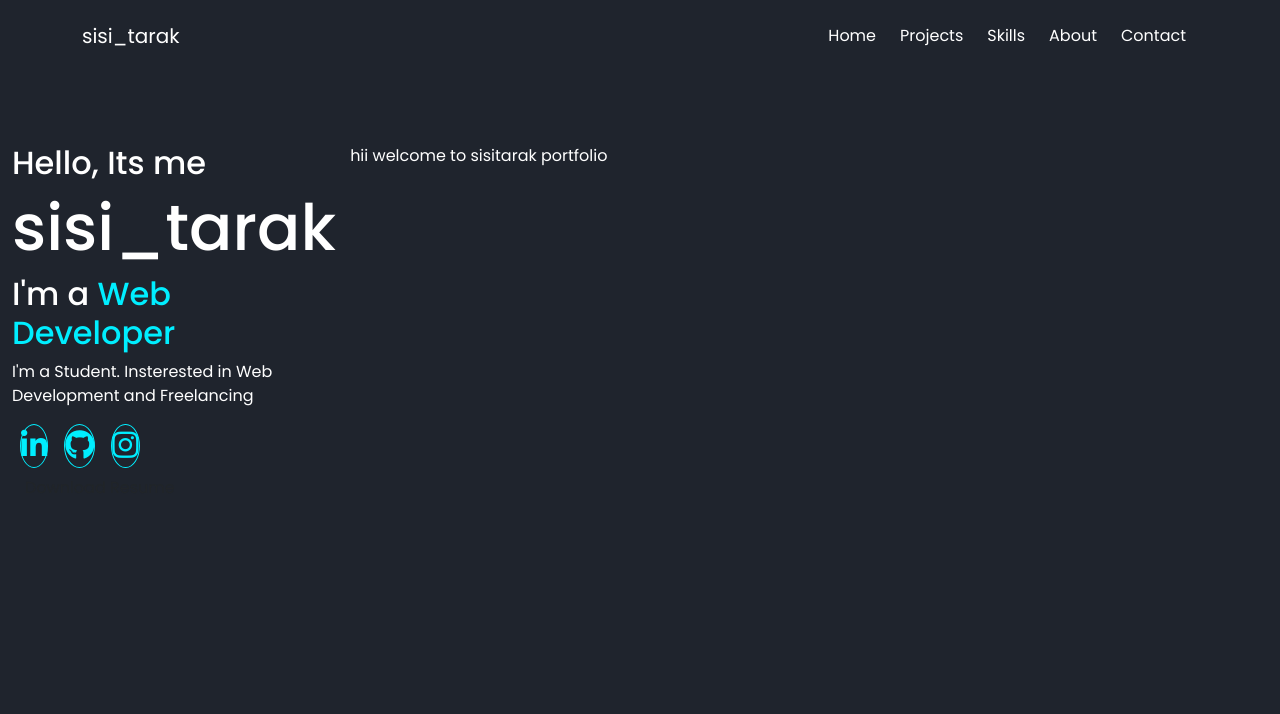
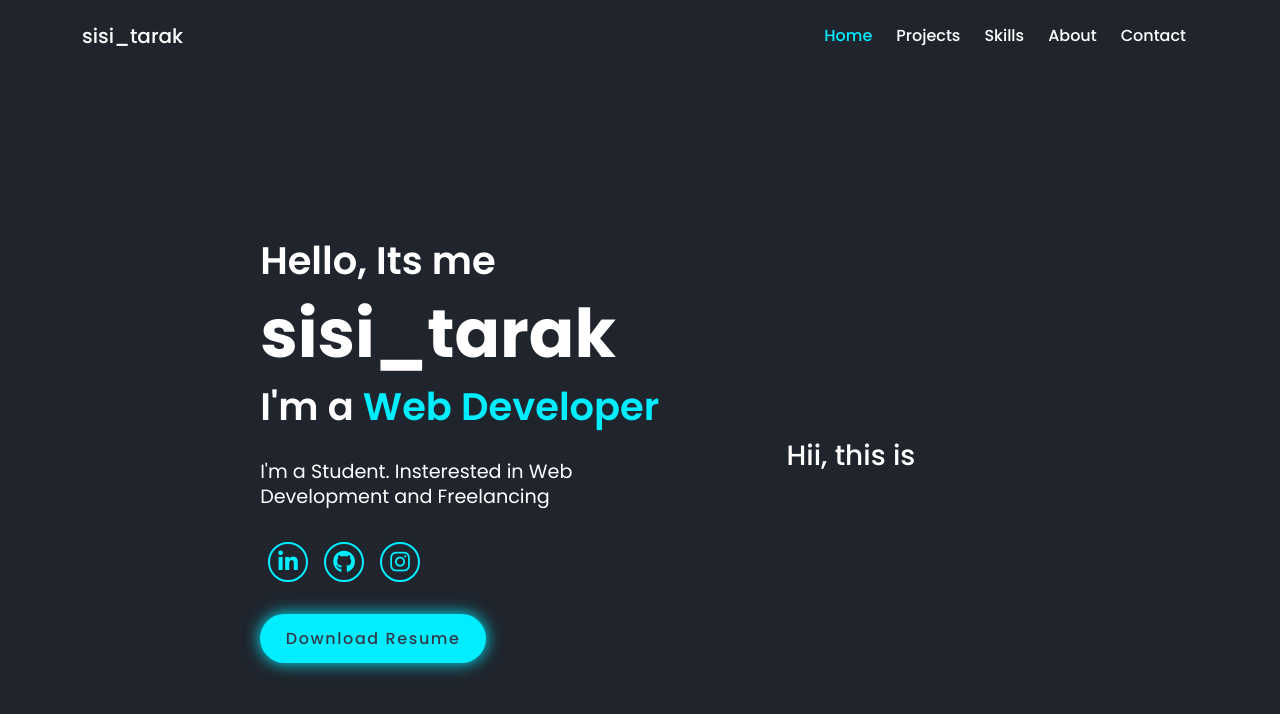
Before and after one commit to sisi-tarak/portfolio, a React (Vite) app: page / in a window 1280 px wide. Shown: the top 714 px of the page. Built offline with nearby package versions, Linux system fonts and the light colour scheme.

Commit message:
18.04 13:58

```diff
--- a/src/Components/Cover/Cover.css
+++ b/src/Components/Cover/Cover.css
@@ -1,8 +1,24 @@
 .social-media > a {
-  height: 50;
-  width: 50;
-  font-size: 30px;
+  display: inline-flex;
+  justify-content: center;
+  align-items: center;
+  width: 2.5rem;
+  height: 2.5rem;
+  background: transparent;
+  border: 0.15rem solid var(--main-color);
+  border-radius: 50%;
+  font-size: 1.4rem;
   color: var(--main-color);
-  border: 1px solid var(--main-color);
-  border-radius: 100%;
+  transition: 0.5s ease;
 }
+
+.social-media > a > i {
+  font-weight: 300;
+  font-style: normal;
+  font-variant: normal;
+  line-height: 1;
+  text-rendering: auto;
+  display: inline-block;
+  text-transform: none;
+  -webkit-font-smoothing: antialiased;
+}
--- a/src/Components/Cover/Cover.jsx
+++ b/src/Components/Cover/Cover.jsx
@@ -3,19 +3,19 @@ import "./Cover.css";
 
 const Cover = () => {
   return (
-    <div className="container my-5 py-5">
-      <div className="row my-5">
-        <div className="col-12 col-lg-5">
-          <h3 className="font-weight-bold">Hello, Its me</h3>
-          <h1 className="font-weight-bold">sisi_tarak</h1>
-          <h3 className="font-weight-bold">
+    <div className="container py-5 my-5">
+      <div className="row align-items-center my-5 py-5">
+        <div className="col-lg-7 py-5 px-4">
+          <h4 className="font-weight-bold">Hello, Its me</h4>
+          <h2 className="font-weight-bold">sisi_tarak</h2>
+          <h4 className="font-weight-bold mb-4 pb-2">
             I'm a <span>Web Developer</span>
-          </h3>
+          </h4>
           <p className="font-weight-normal">
             I'm a Student. Insterested in Web Development and Freelancing
           </p>
 
-          <div className="social-media">
+          <div className="social-media py-3">
             <a href="#" className="mx-2">
               <i className="fa-brands fa-linkedin-in"></i>
             </a>
@@ -26,14 +26,17 @@ const Cover = () => {
               <i className="fa-brands fa-instagram"></i>
             </a>
           </div>
-
-          <a href="Add your Resume" target="_blank" download className="btn">
+          <button
+            href="Add your Resume"
+            target="_blank"
+            download
+            className="button my-3"
+          >
             Download Resume
-          </a>
+          </button>
         </div>
-
-        <div className="col-12 col-lg-5">
-          hii welcome to sisitarak portfolio
+        <div className="col-12 col-lg-4 offset-lg-1 py-5">
+          <h3 className="font-weight-bold">Hii, this is</h3>
         </div>
       </div>
     </div>
--- a/src/Components/Navbar/Navbar.css
+++ b/src/Components/Navbar/Navbar.css
@@ -1,22 +1,25 @@
+a.active {
+  color: var(--main-color) !important;
+}
 
-.navbar{
+.navbar {
   background: var(--bg-color) !important;
 }
 
-.navLink{
+.navLink {
   color: var(--text-color) !important;
 }
 
-.navLink:hover{
+.navLink:hover {
   color: var(--main-color) !important;
-    transition: all .5s;
+  transition: all 0.5s;
 }
 
-.ham-menu{
+.ham-menu {
   color: var(--text-color) !important;
 }
 
-.ham-menu:hover{
+.ham-menu:hover {
   color: var(--main-color) !important;
-    transition: all .5s;
+  transition: all 0.5s;
 }
--- a/src/Components/Navbar/Navbar.jsx
+++ b/src/Components/Navbar/Navbar.jsx
@@ -18,19 +18,19 @@ const Navbar = () => {
         </button>
         <div className="collapse navbar-collapse flex-grow-0" id="collapseNav">
           <div className="navbar-nav font-weight-normal text-center">
-            <a href="#" className="navLink nav-link mx-1">
+            <a href="#home" className="navLink nav-link mx-1 active">
               Home
             </a>
-            <a href="#" className="navLink nav-link mx-1">
+            <a href="#projects" className="navLink nav-link mx-1">
               Projects
             </a>
-            <a href="#" className="navLink nav-link mx-1">
+            <a href="#skills" className="navLink nav-link mx-1">
               Skills
             </a>
-            <a href="#" className="navLink nav-link mx-1">
+            <a href="#about" className="navLink nav-link mx-1">
               About
             </a>
-            <a href="#" className="navLink nav-link mx-1">
+            <a href="#contactme" className="navLink nav-link mx-1">
               Contact
             </a>
           </div>
--- a/src/index.css
+++ b/src/index.css
@@ -35,43 +35,11 @@ h1 {
   line-height: 1.1;
 }
 
-button {
-  border-radius: 8px;
-  border: 1px solid transparent;
-  padding: 0.6em 1.2em;
-  font-size: 1em;
-  font-weight: 500;
-  font-family: inherit;
-  background-color: #1a1a1a;
-  cursor: pointer;
-  transition: border-color 0.25s;
-}
-button:hover {
-  border-color: #646cff;
-}
-button:focus,
-button:focus-visible {
-  outline: 4px auto -webkit-focus-ring-color;
-}
+ */
 
-@media (prefers-color-scheme: light) {
-  :root {
-    color: #213547;
-    background-color: #ffffff;
-  }
-  a:hover {
-    color: #747bff;
-  }
-  button {
-    background-color: #f9f9f9;
-  }
-} */
+@import url("https://fonts.googleapis.com/css2?family=Poppins:wght@300;400;500;600;700;800;900&display=swap");
 
-
-
-@import url('https://fonts.googleapis.com/css2?family=Poppins:wght@300;400;500;600;700;800;900&display=swap');
-
-*{
+* {
   margin: 0;
   padding: 0;
   box-sizing: border-box;
@@ -79,8 +47,7 @@ button:focus-visible {
   border: none;
   outline: none;
   scroll-behavior: smooth;
-    font-family: 'Poppins','sans-serif';
-
+  font-family: "Poppins", "sans-serif";
 }
 
 :root {
@@ -90,23 +57,57 @@ button:focus-visible {
   --main-color: #0ef;
 }
 
-h3{
-    font-size: 2rem !important;
-}
-
-h1{
-    font-size: 4rem !important;
-}
-
-span{
-    color: var(--main-color);
-}
-
-
-.body{
+.body {
   margin: 0;
-    display: flex;
   place-items: center;
   background: var(--bg-color);
   color: var(--text-color);
 }
+
+h4 {
+  font-size: 2.4rem !important;
+  font-weight: 600 !important;
+  line-height: 1.1 !important;
+}
+
+h2 {
+  font-size: 4.2rem !important;
+  font-weight: 700 !important;
+  line-height: 1.3 !important;
+}
+
+p {
+  font-size: 1.2rem !important;
+  font-weight: 400 !important;
+  line-height: 1.3 !important;
+}
+
+span {
+  color: var(--main-color);
+}
+
+.button {
+  display: inline-block;
+  padding: .8rem 1.6rem;
+  background: var(--main-color);
+  border-radius: 4rem;
+  box-shadow: 0 0 1rem var(--main-color);
+  font-size: 1rem;
+  color: var(--second-bg-color);
+  letter-spacing: 0.1rem;
+  font-weight: 500;
+  transition: 0.5s ease;
+}
+.button:hover {
+  box-shadow: none;
+}
+.button:focus,
+.button:focus-visible {
+  outline: 4px auto -webkit-focus-ring-color;
+}
+
+a {
+  font-weight: 500 !important;
+  color: var(--main-color) !important;
+  text-decoration: none !important;
+}
```
Lines whose indentation alone changed are shown as unchanged.
